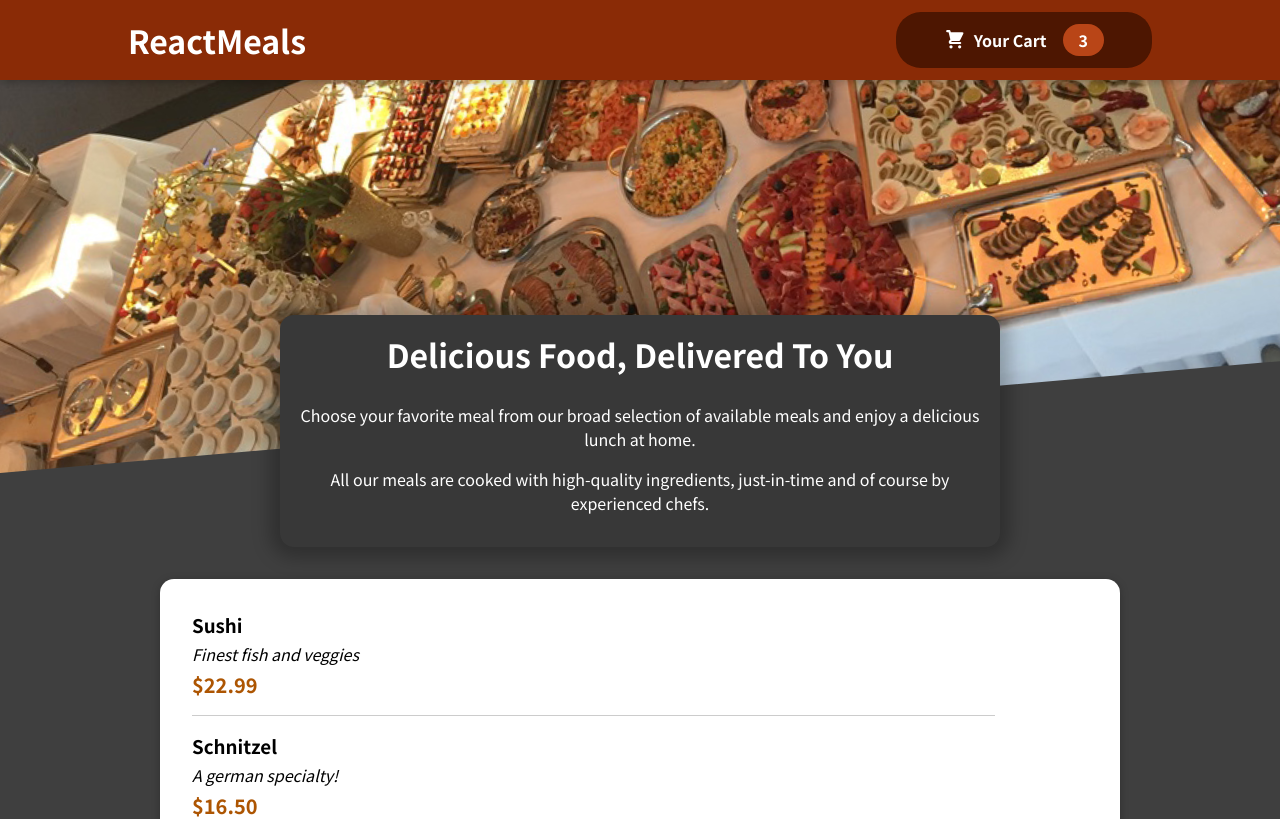
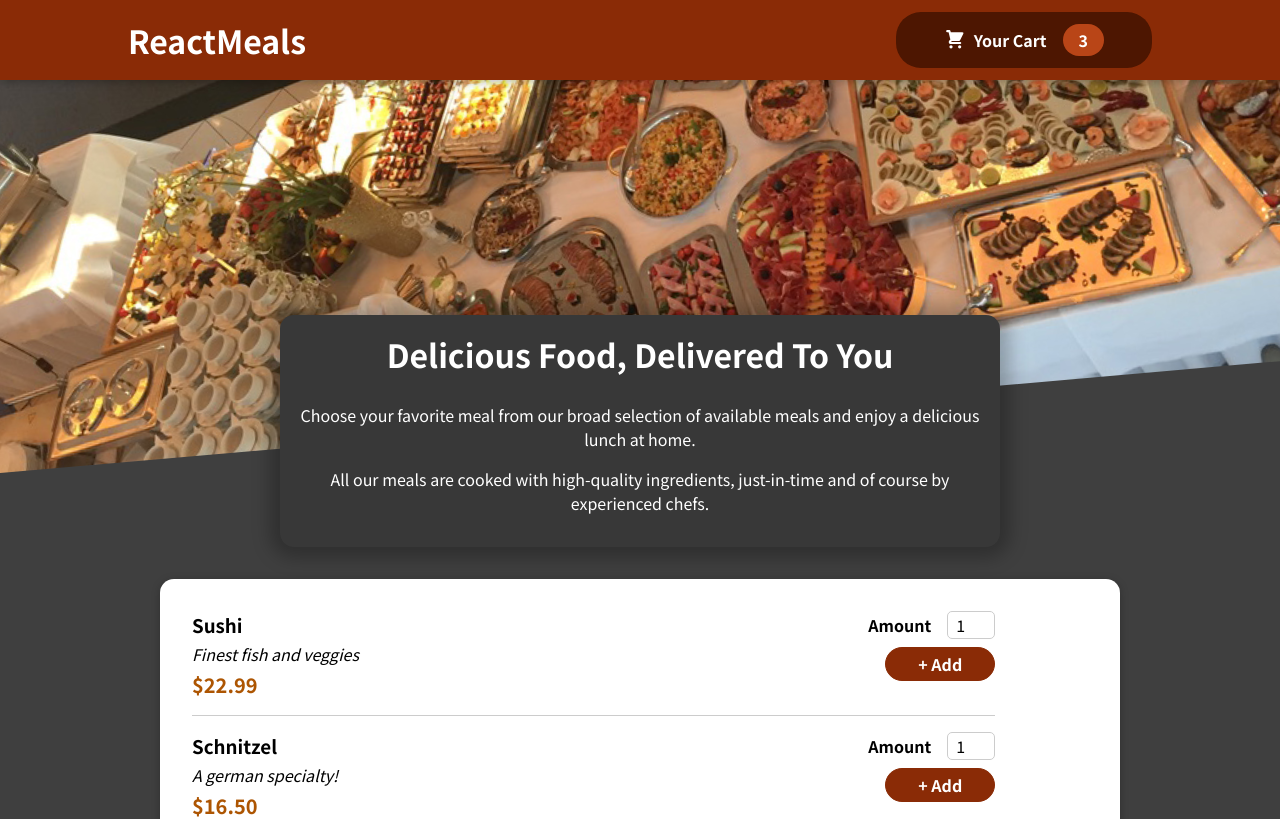
Before and after one commit to lkagan/food-order, a React (Create React App) app: page / in a window 1280 px wide. Shown: the top 819 px of the page. Built offline with nearby package versions, Linux system fonts and the light colour scheme.

Commit message:
Form to add food items

```diff
--- a/src/components/Meals/MealItem/MealItem.js
+++ b/src/components/Meals/MealItem/MealItem.js
@@ -1,4 +1,5 @@
 import classes from './MealItem.module.css';
+import MealItemForm  from "./MealItemForm";
 
 const MealItem = props => {
     const price = `$${props.price.toFixed(2)}`;
@@ -10,6 +11,7 @@
             <div className={classes.price}>{price}</div>
         </div>
         <div>
+            <MealItemForm />
         </div>
     </li>
 }
--- a/src/components/Meals/MealItem/MealItemForm.js
+++ b/src/components/Meals/MealItem/MealItemForm.js
@@ -0,0 +1,23 @@
+import classes from "./MealItemForm.module.css"
+import Input from "../../UI/Input"
+
+const MealItemForm = props => {
+    return (
+        <form className={classes.form}>
+            <Input
+                label={"Amount"}
+                input={{
+                    id: "amount",
+                    type: "number",
+                    min: "1",
+                    max: "5",
+                    step: "1",
+                    defaultValue: "1"
+                }}
+            />
+            <button>+ Add</button>
+        </form>
+    );
+};
+
+export default MealItemForm;
--- /dev/null
+++ b/src/components/Meals/MealItem/MealItemForm.module.css
@@ -0,0 +1,20 @@
+.form {
+    text-align: right;
+}
+
+.form button {
+    font: inherit;
+    cursor: pointer;
+    background-color: #8a2b06;
+    border: 1px solid #8a2b06;
+    color: white;
+    padding: 0.25rem 2rem;
+    border-radius: 20px;
+    font-weight: bold;
+}
+
+.form button:hover,
+.form button:active {
+    background-color: #641e03;
+    border-color: #641e03;
+}
--- /dev/null
+++ b/src/components/UI/Input.js
@@ -0,0 +1,12 @@
+import classes from './Input.module.css';
+
+const Input = props => {
+    return (
+        <div className={classes.input}>
+            <label htmlFor={props.input.id}>{props.label}</label>
+            <input {...props.input} />
+        </div>
+    );
+}
+
+export default Input;
--- /dev/null
+++ b/src/components/UI/Input.module.css
@@ -0,0 +1,18 @@
+.input {
+    display: flex;
+    align-items: center;
+    margin-bottom: 0.5rem;
+}
+
+.input label {
+    font-weight: bold;
+    margin-right: 1rem;
+}
+
+.input input {
+    width: 3rem;
+    border-radius: 5px;
+    border: 1px solid #ccc;
+    font: inherit;
+    padding-left: 0.5rem;
+}
```
